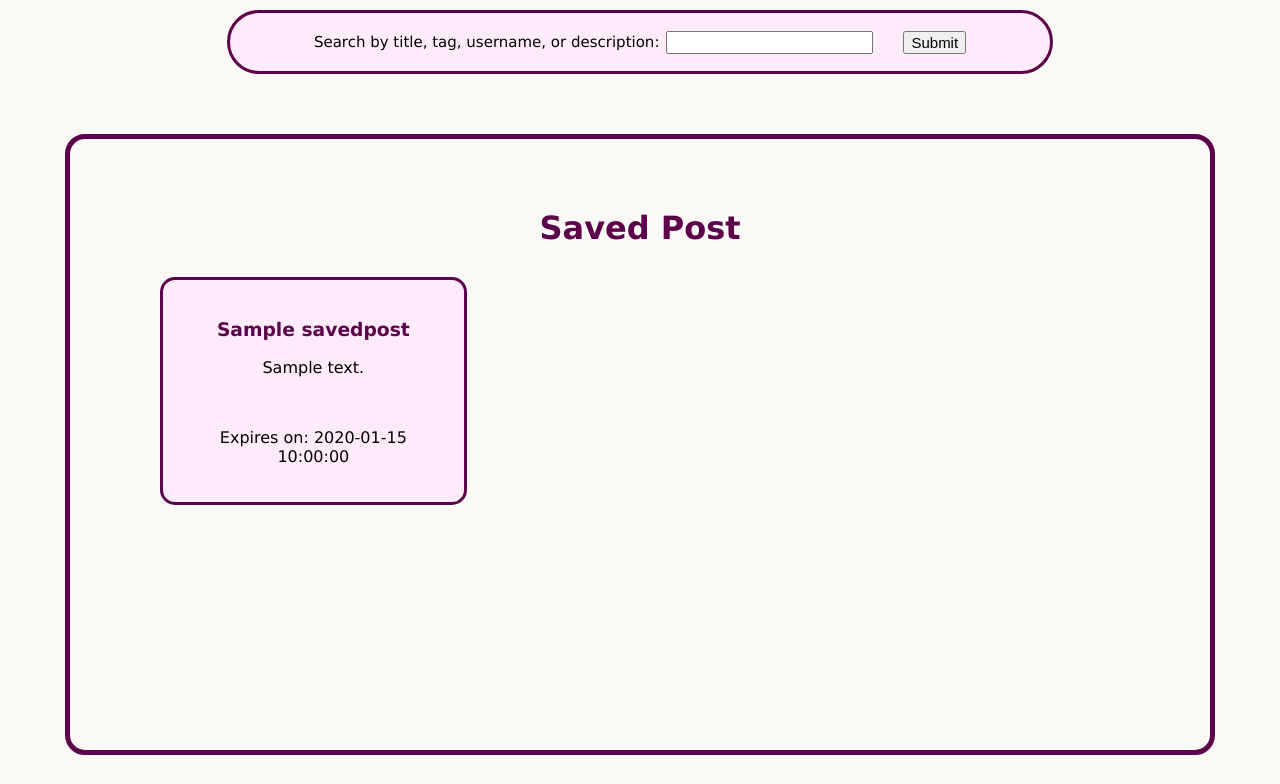
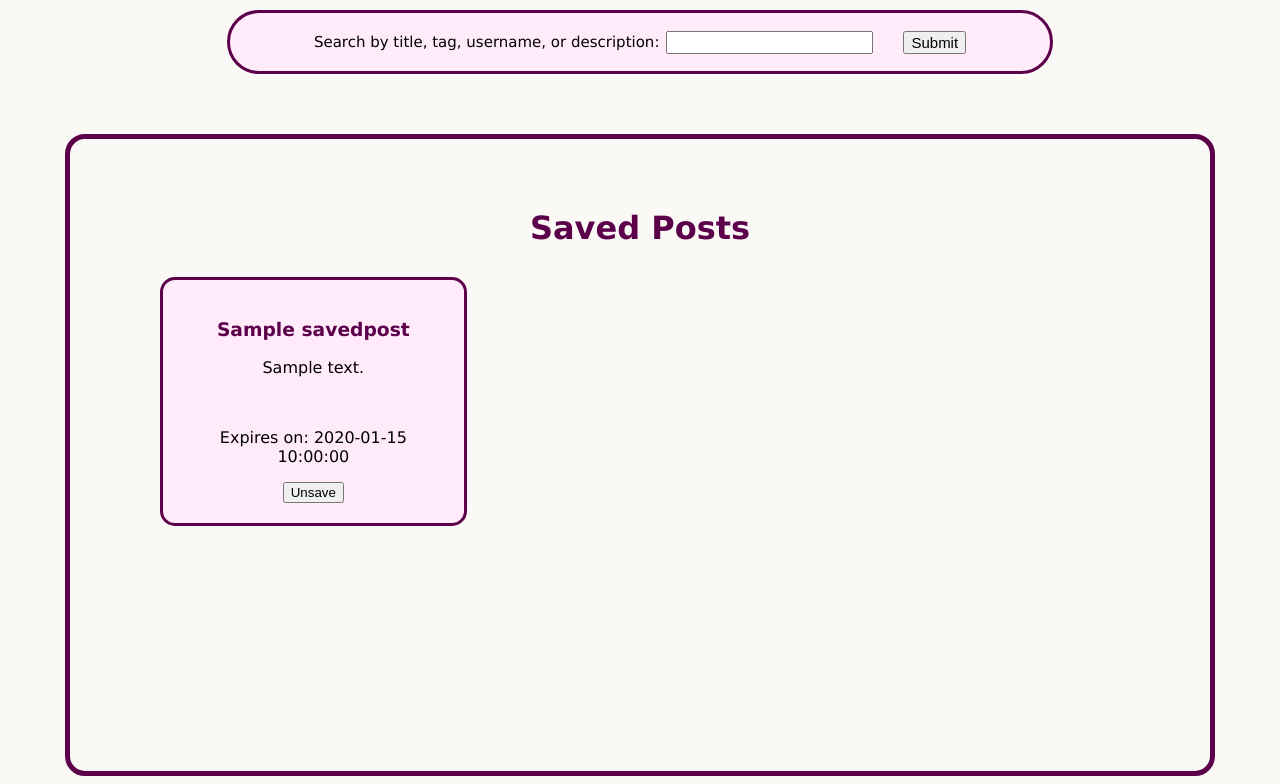
Before and after one commit to LulaLucia/SpamSwipe, a Flask app: template templates/saved_posts.html in a window 1280 px wide. Shown: the part 40-824 px from the top of the page. Before the commit the page ends 795 px from the top, so only its background shows below. Run offline with Flask 3, Linux system fonts and the light colour scheme; the template is opened without the code that fills it: most values are stand-ins (such as "Sample title", 1, 10 or a date in 2020).

Commit message:
delete posts & unsave posts

```diff
--- a/app.py
+++ b/app.py
@@ -296,6 +296,57 @@ def edit_post(post_id):
     return render_template('edit_post.html', page_title='Edit Post', post=post)
 
 
+@app.route('/delete/<int:post_id>', methods=['POST'])
+def delete_post(post_id):
+    if not session.get('logged_in'):
+            flash('Please log in first.')
+            return redirect(url_for('index'))
+
+    uid = session.get('uid')
+
+    with dbi.connect() as conn:
+        with dbi.dict_cursor(conn) as curs:
+
+                curs.execute('''delete from post where
+                post_id = %s and uid = %s''', [post_id, uid])
+
+                if curs.rowcount == 0:
+                    flash('Post not found.')
+
+                else:
+                    conn.commit()
+                    flash('Post deleted successfully!')
+
+        return redirect(url_for('profile'))
+
+
+@app.route('/unsave/<int:post_id>', methods=['POST'])
+def unsave_post(post_id):
+    if not session.get('logged_in'):
+            flash('Please log in first.')
+            return redirect(url_for('index'))
+
+    uid = session.get('uid')
+
+    with dbi.connect() as conn:
+        with dbi.dict_cursor(conn) as curs:
+
+                curs.execute('''delete from saved where
+                post_id = %s and uid = %s''', [post_id, uid])
+
+                if curs.rowcount == 0:
+                    flash('Post not found.')
+
+                else:
+                    conn.commit()
+                    flash('Post unsaved successfully!')
+
+        return redirect(url_for('saved_posts'))
+
+
+
+
+
 
 
 
@@ -316,7 +367,7 @@ def saved_posts():
     user = curs.fetchone()
 
     #posts
-    curs.execute('''select title, description, exp_date, file_name from post
+    curs.execute('''select post.post_id, title, description, exp_date, file_name from post
                     inner join saved
                     on post.post_id = saved.post_id
                     where saved.uid = %s''', [uid])
--- a/templates/saved_posts.html
+++ b/templates/saved_posts.html
@@ -10,7 +10,7 @@
 
 
 
-<h1>Saved Post</h1>
+<h1>Saved Posts</h1>
 <table>
   <!--<form>
     <label for="date">Filter by Date:</label>
@@ -32,9 +32,18 @@
                 <a href="{{ url_for('uploaded_file', filename=p.file_name) }}"
                 target="_blank">
                 Open image</a>
+
             {% endif %}
             <br>
             <p>Expires on: {{ p.exp_date }}</p>
+
+             <!-- form to unsave post -->
+              <form method="POST"
+              action="{{ url_for('unsave_post', post_id = p.post_id )}}"
+              onsubmit="return confirm('Are you sure you want to unsave this post?');">
+              <button type="submit">Unsave</button>
+            </form>
+
         </div>
     {% endfor %}
 </div>
```
Also changed, not shown: templates/profile.html (+7 -0 lines).
